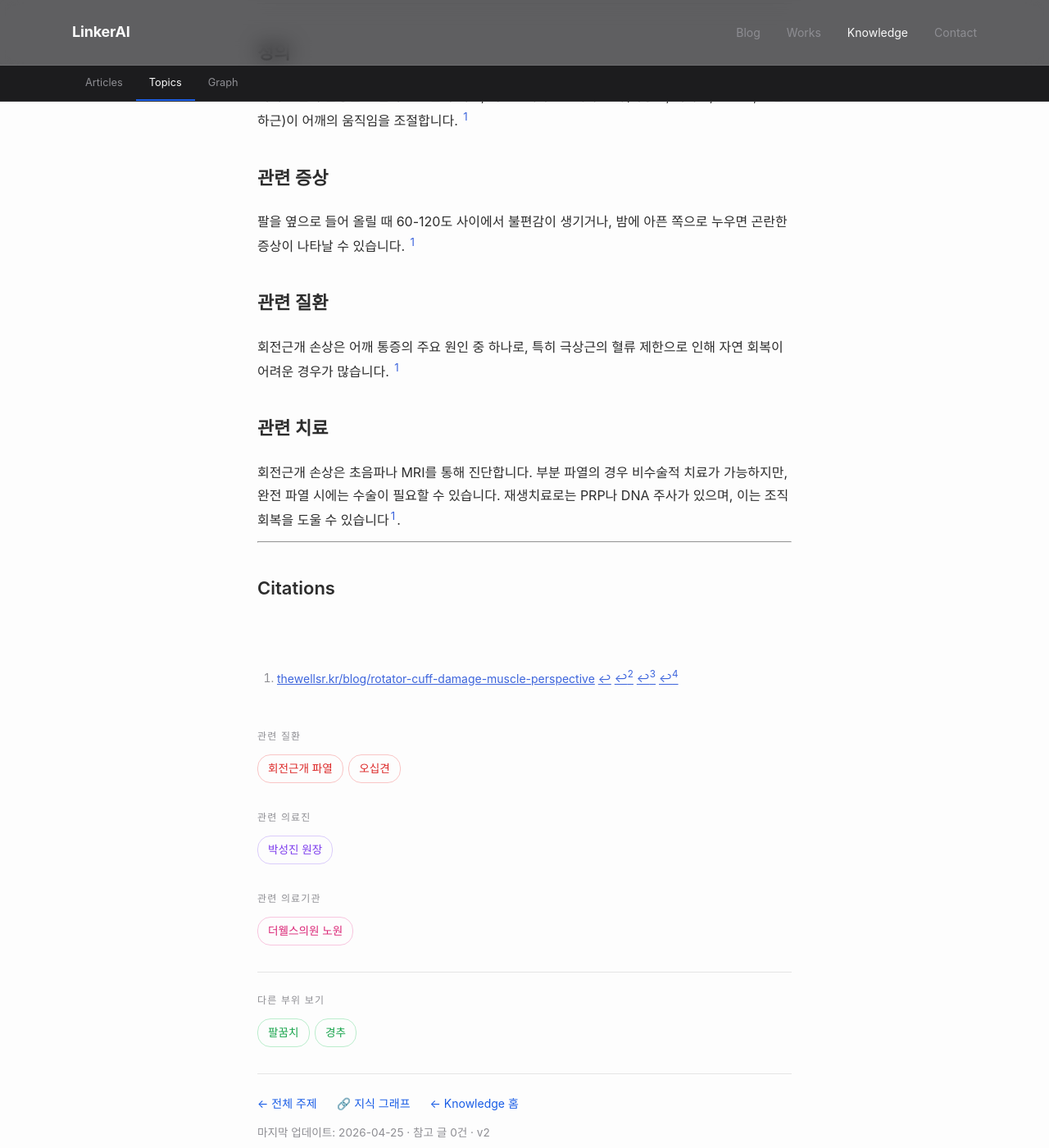
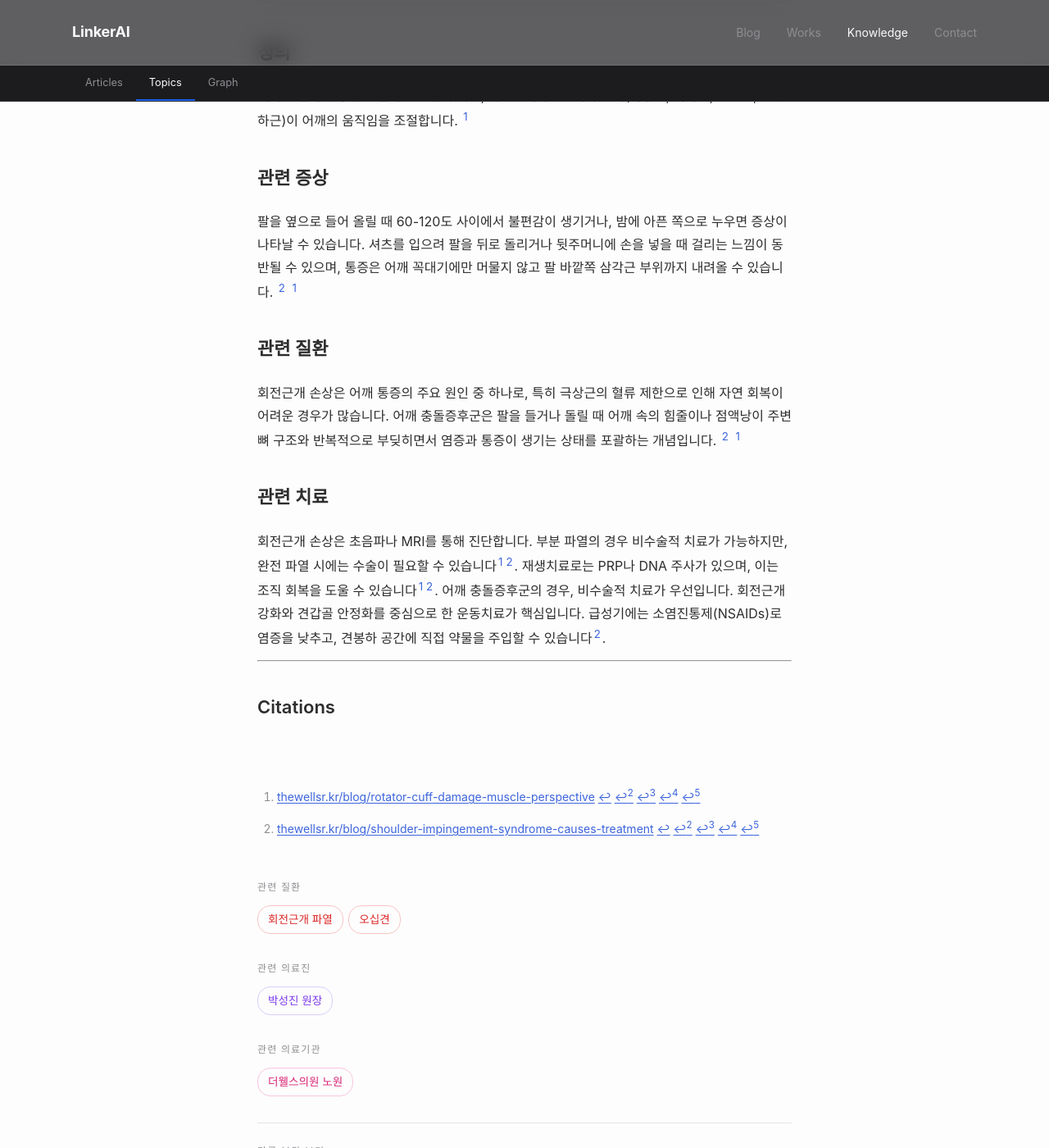
Before and after one commit to feelharmony/linkare-medical-knowledge, a Jekyll site: the page built from body-parts/shoulder.md, in a window 1280 px wide and 1400 px high, scrolled down 392 px. Shown: the whole window at 82% size. Built offline with Jekyll 4.4.1, drawn with Linux system fonts in a browser that asks for light colours; some web fonts are replaced; some of the changed text lies outside the part shown.

Commit message:
auto-sync entity: 어깨 (shoulder) — finalize

```diff
--- a/body-parts/shoulder.md
+++ b/body-parts/shoulder.md
@@ -6,23 +6,24 @@ permalink: /body-parts/shoulder/
 title: 어깨
 description: 어깨 관절 부위
 title_en: shoulder
-last_reviewed: '2026-04-25'
-source_count: 0
+last_reviewed: '2026-04-28'
+source_count: 1
 version: 2
 ---
 ## 정의
 어깨는 팔과 몸통을 연결하는 관절 부위로, 회전근개라는 4개의 근육(극상근, 극하근, 소원근, 견갑하근)이 어깨의 움직임을 조절합니다. [^1]
 
 ## 관련 증상
-팔을 옆으로 들어 올릴 때 60-120도 사이에서 불편감이 생기거나, 밤에 아픈 쪽으로 누우면 곤란한 증상이 나타날 수 있습니다. [^1]
+팔을 옆으로 들어 올릴 때 60-120도 사이에서 불편감이 생기거나, 밤에 아픈 쪽으로 누우면 증상이 나타날 수 있습니다. 셔츠를 입으려 팔을 뒤로 돌리거나 뒷주머니에 손을 넣을 때 걸리는 느낌이 동반될 수 있으며, 통증은 어깨 꼭대기에만 머물지 않고 팔 바깥쪽 삼각근 부위까지 내려올 수 있습니다. [^2] [^1]
 
 ## 관련 질환
-회전근개 손상은 어깨 통증의 주요 원인 중 하나로, 특히 극상근의 혈류 제한으로 인해 자연 회복이 어려운 경우가 많습니다. [^1]
+회전근개 손상은 어깨 통증의 주요 원인 중 하나로, 특히 극상근의 혈류 제한으로 인해 자연 회복이 어려운 경우가 많습니다. 어깨 충돌증후군은 팔을 들거나 돌릴 때 어깨 속의 힘줄이나 점액낭이 주변 뼈 구조와 반복적으로 부딪히면서 염증과 통증이 생기는 상태를 포괄하는 개념입니다. [^2] [^1]
 
 ## 관련 치료
-회전근개 손상은 초음파나 MRI를 통해 진단합니다. 부분 파열의 경우 비수술적 치료가 가능하지만, 완전 파열 시에는 수술이 필요할 수 있습니다. 재생치료로는 PRP나 DNA 주사가 있으며, 이는 조직 회복을 도울 수 있습니다[^1].
+회전근개 손상은 초음파나 MRI를 통해 진단합니다. 부분 파열의 경우 비수술적 치료가 가능하지만, 완전 파열 시에는 수술이 필요할 수 있습니다[^1][^2]. 재생치료로는 PRP나 DNA 주사가 있으며, 이는 조직 회복을 도울 수 있습니다[^1][^2]. 어깨 충돌증후군의 경우, 비수술적 치료가 우선입니다. 회전근개 강화와 견갑골 안정화를 중심으로 한 운동치료가 핵심입니다. 급성기에는 소염진통제(NSAIDs)로 염증을 낮추고, 견봉하 공간에 직접 약물을 주입할 수 있습니다[^2].
 
 ---
 
 ## Citations
 [^1]: [thewellsr.kr/blog/rotator-cuff-damage-muscle-perspective](https://thewellsr.kr/blog/rotator-cuff-damage-muscle-perspective)
+[^2]: [thewellsr.kr/blog/shoulder-impingement-syndrome-causes-treatment](https://thewellsr.kr/blog/shoulder-impingement-syndrome-causes-treatment)
```
